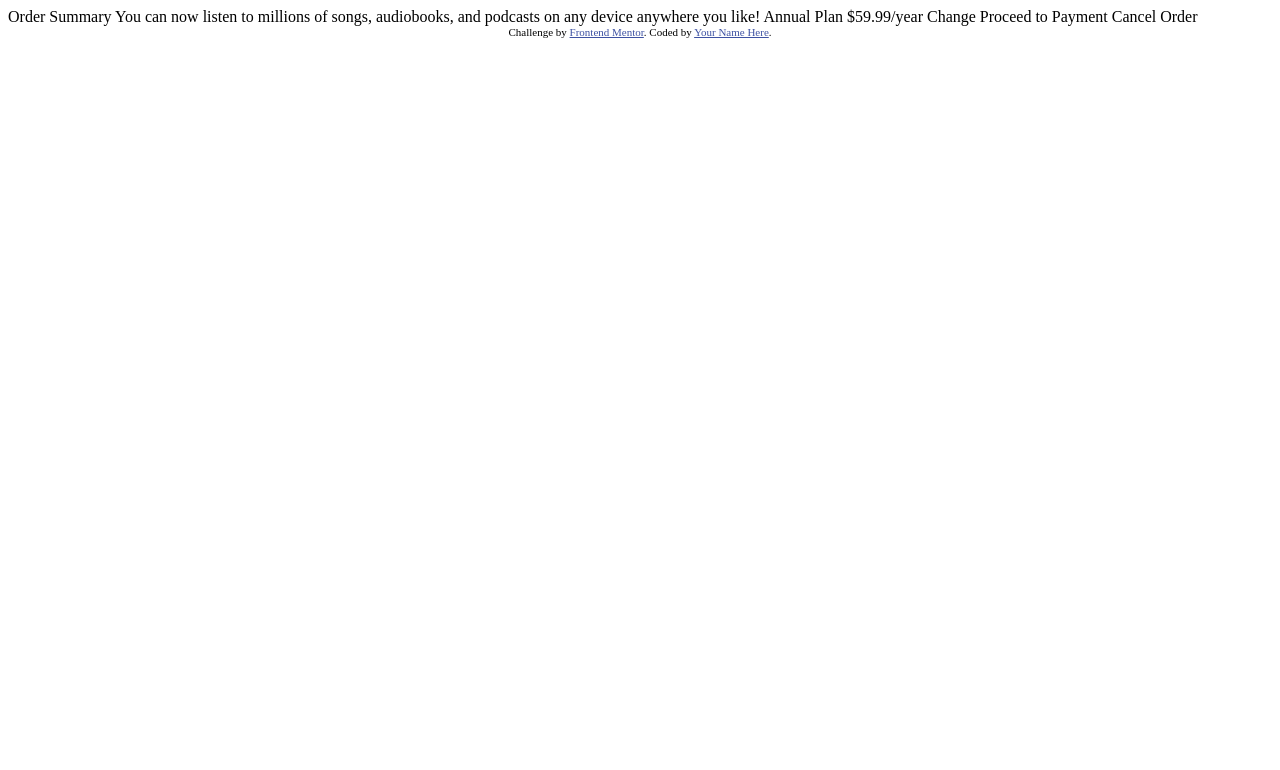
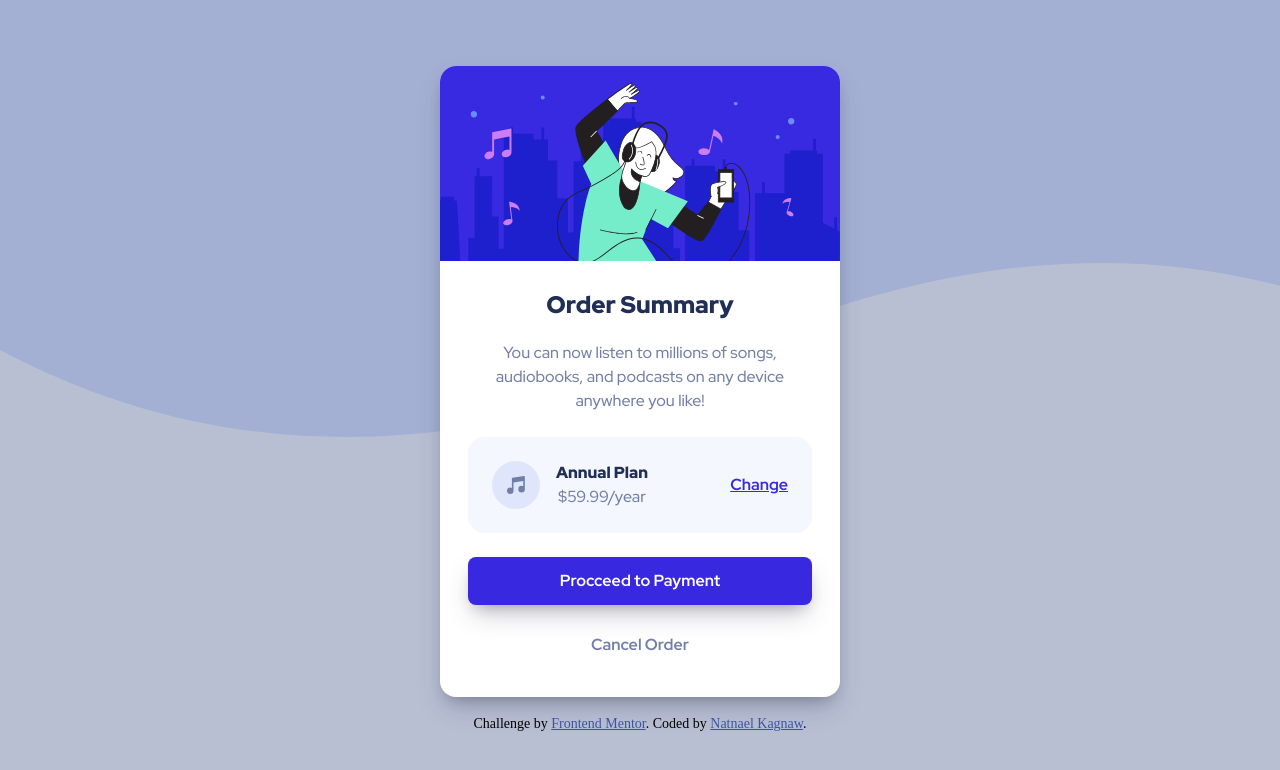
Before and after one commit to NatnaelSisay/order-summary-component-main, a plain HTML site: page index.html in a window 1280 px wide. Drawn offline with Linux system fonts and the light colour scheme.

Commit message:
finalized project

```diff
--- a/css/reset.css
+++ b/css/reset.css
@@ -0,0 +1,62 @@
+/*
+  1. Use a more-intuitive box-sizing model.
+*/
+*,
+*::before,
+*::after {
+	box-sizing: border-box;
+}
+/*
+    2. Remove default margin
+  */
+* {
+	margin: 0;
+}
+/*
+    Typographic tweaks!
+    3. Add accessible line-height
+    4. Improve text rendering
+  */
+body {
+	line-height: 1.5;
+	-webkit-font-smoothing: antialiased;
+}
+/*
+    5. Improve media defaults
+  */
+img,
+picture,
+video,
+canvas,
+svg {
+	display: block;
+	max-width: 100%;
+}
+/*
+    6. Remove built-in form typography styles
+  */
+input,
+button,
+textarea,
+select {
+	font: inherit;
+}
+/*
+    7. Avoid text overflows
+  */
+p,
+h1,
+h2,
+h3,
+h4,
+h5,
+h6 {
+	overflow-wrap: break-word;
+}
+/*
+    8. Create a root stacking context
+  */
+#root,
+#__next {
+	isolation: isolate;
+}
--- a/css/style.css
+++ b/css/style.css
@@ -1,7 +1,175 @@
+:root {
+	--clr-primary-2-hsl: 245, 75%, 52%;
+	--clr-neutral-1-hsl: 224, 23%, 55%;
+
+	--clr-primary-1: hsl(225, 100%, 94%);
+	--clr-primary-2: hsl(var(--clr-primary-2-hsl));
+
+	--clr-neutral-0: hsl(0, 0%, 100%);
+	--clr-neutral-1: hsl(225, 100%, 98%);
+	--clr-neutral-2: hsl(var(--clr-neutral-1-hsl));
+	--clr-neutral-3: hsl(223, 47%, 23%);
+
+	--fs-default: 16px;
+
+	--fw-default: 500;
+	--fw-medium: 700;
+	--fw-bold: 900;
+
+	--ff-default: "Red Hat Display", sans-serif;
+	--shadow-default: rgba(50, 50, 93, 0.25) 0px 13px 27px -5px,
+		rgba(0, 0, 0, 0.3) 0px 8px 16px -8px;
+}
+
 .attribution {
-	font-size: 11px;
+	font-size: 14px;
 	text-align: center;
 }
+
 .attribution a {
 	color: hsl(228, 45%, 44%);
 }
+
+/* util */
+.flex-vertical {
+	display: flex;
+	flex-direction: column;
+	justify-content: center;
+}
+
+.flex-group {
+	display: flex;
+}
+
+.grid-group {
+	display: grid;
+	gap: 1rem;
+}
+
+body {
+	background: url(../images/pattern-background-mobile.svg);
+	box-shadow: inset 0 0 0 100vw hsl(var(--clr-neutral-1-hsl), 0.5);
+
+	background-repeat: no-repeat;
+	background-size: contain;
+
+	display: grid;
+	place-content: center;
+	height: 100vh;
+
+	line-height: 1.5;
+}
+
+.card {
+	--card-boarder: 1rem;
+
+	font-size: var(--fs-default);
+	font-family: var(--ff-default);
+	font-weight: var(--fw-default);
+
+	border-radius: var(--card-boarder);
+	overflow: hidden;
+
+	background-color: var(--clr-neutral-0);
+	box-shadow: var(--shadow-default);
+
+	margin-bottom: 1rem;
+	max-width: 400px;
+
+	margin-inline: 1.5rem;
+}
+
+.card__img {
+	display: block;
+	width: 100%;
+}
+
+.card__detail {
+	margin: 1.75rem;
+	margin-top: 2rem;
+
+	line-height: 1.5;
+
+	display: grid;
+	gap: 1.5rem;
+
+	color: var(--clr-neutral-2);
+}
+
+.card__title,
+.card__detail {
+	text-align: center;
+}
+
+.card__title {
+	line-height: 1;
+	text-align: center;
+	color: var(--clr-neutral-3);
+	font-size: 1.5rem;
+	font-weight: var(--fw-bold);
+}
+
+.card__item {
+	background-color: var(--clr-neutral-1);
+
+	display: flex;
+	justify-content: space-between;
+	align-items: center;
+
+	padding: 1.5rem;
+	border-radius: var(--card-boarder);
+}
+
+.card__item-title {
+	font-weight: var(--fw-bold);
+	color: var(--clr-neutral-3);
+}
+
+.card__item-icon {
+	margin-right: 1rem;
+}
+
+.card__link {
+	font-weight: var(--fw-medium);
+	color: var(--clr-primary-2);
+}
+
+.btn {
+	background-color: inherit;
+	color: inherit;
+
+	font-weight: var(--fw-medium);
+
+	border: 0;
+	border-radius: 0.5rem;
+	padding: 0.75rem;
+
+	transition: all 0.3s ease-in-out;
+}
+
+.btn-action {
+	background-color: var(--clr-primary-2);
+	color: var(--clr-neutral-0);
+	box-shadow: var(--shadow-default);
+}
+
+/* STATE */
+.card__link:is(:hover, :focus) {
+	text-decoration: none;
+	color: hsl(var(--clr-primary-2-hsa), 0.5);
+}
+
+.btn:is(:hover, :focus) {
+	color: var(--clr-neutral-3);
+}
+
+.btn-action:is(:hover, :focus) {
+	background-color: hsl(var(--clr-primary-2-hsl), 0.7);
+	color: var(--clr-neutral-0);
+}
+
+@media (min-width: 600px) {
+	body {
+		background: url("../images/pattern-background-desktop.svg") no-repeat;
+	}
+}
--- a/index.html
+++ b/index.html
@@ -27,15 +27,53 @@
 		<title>Frontend Mentor | Order summary card</title>
 	</head>
 	<body>
-		Order Summary You can now listen to millions of songs, audiobooks, and
-		podcasts on any device anywhere you like! Annual Plan $59.99/year Change
-		Proceed to Payment Cancel Order
+		<main>
+			<div class="card">
+				<picture>
+					<img
+						src="./images/illustration-hero.svg"
+						alt="Girl listening to music illustration-hero"
+						class="card__img"
+					/>
+				</picture>
+
+				<div class="card__detail">
+					<h1 class="card__title">Order Summary</h1>
+					<p>
+						You can now listen to millions of songs, audiobooks, and podcasts on
+						any device anywhere you like!
+					</p>
+
+					<div class="card__item">
+						<div class="flex-group">
+							<img
+								class="card__item-icon"
+								src="./images/icon-music.svg"
+								alt=""
+							/>
+							<div class="flex-vertical">
+								<span class="card__item-title">Annual Plan</span>
+								<span class="card__item-price">$59.99/year</span>
+							</div>
+						</div>
+
+						<a href="#" class="card__link">Change</a>
+					</div>
+
+					<div class="grid-group">
+						<button class="btn btn-action">Procceed to Payment</button>
+						<button class="btn">Cancel Order</button>
+					</div>
+				</div>
+			</div>
+		</main>
 
 		<div class="attribution">
 			Challenge by
 			<a href="https://www.frontendmentor.io?ref=challenge" target="_blank"
 				>Frontend Mentor</a
-			>. Coded by <a href="#">Your Name Here</a>.
+			>. Coded by
+			<a href="https://www.linkedin.com/in/natnael-kagnaw/">Natnael Kagnaw</a>.
 		</div>
 	</body>
 </html>
```
Also changed, not shown: screenshot/desktop.png (added), screenshot/mobile.png (added), 1 other file.
